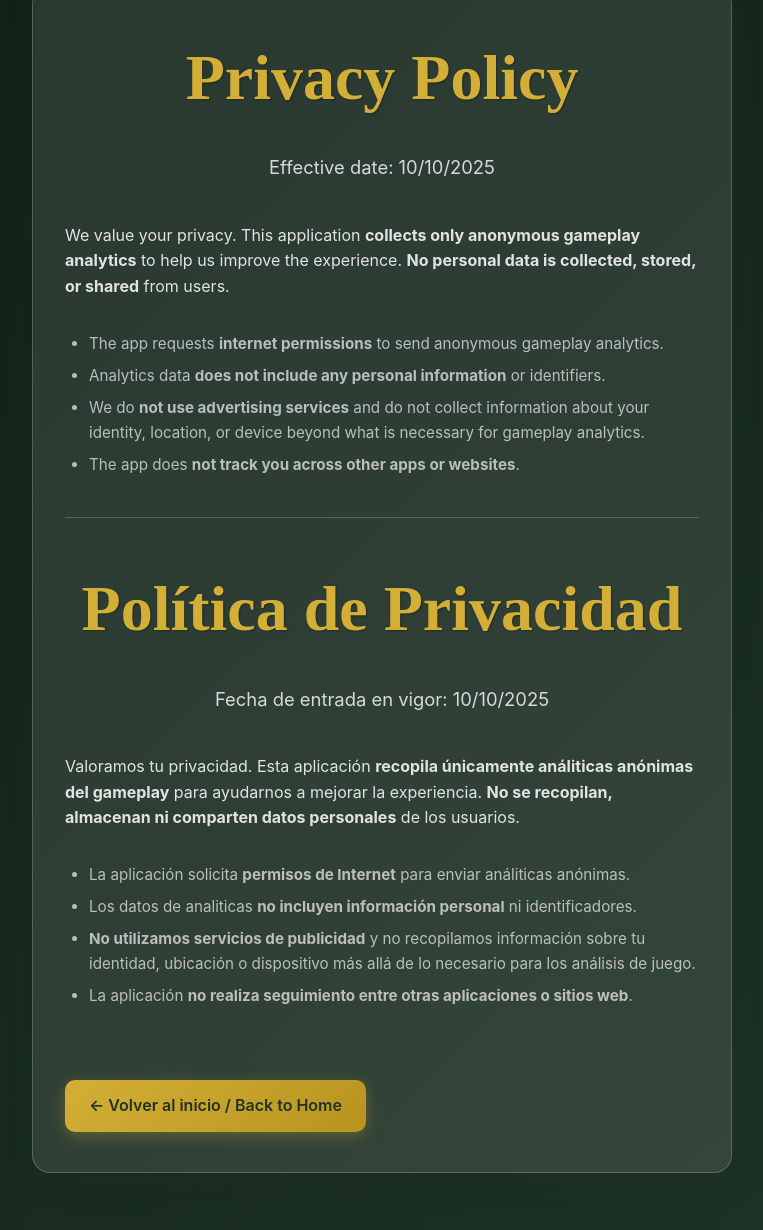
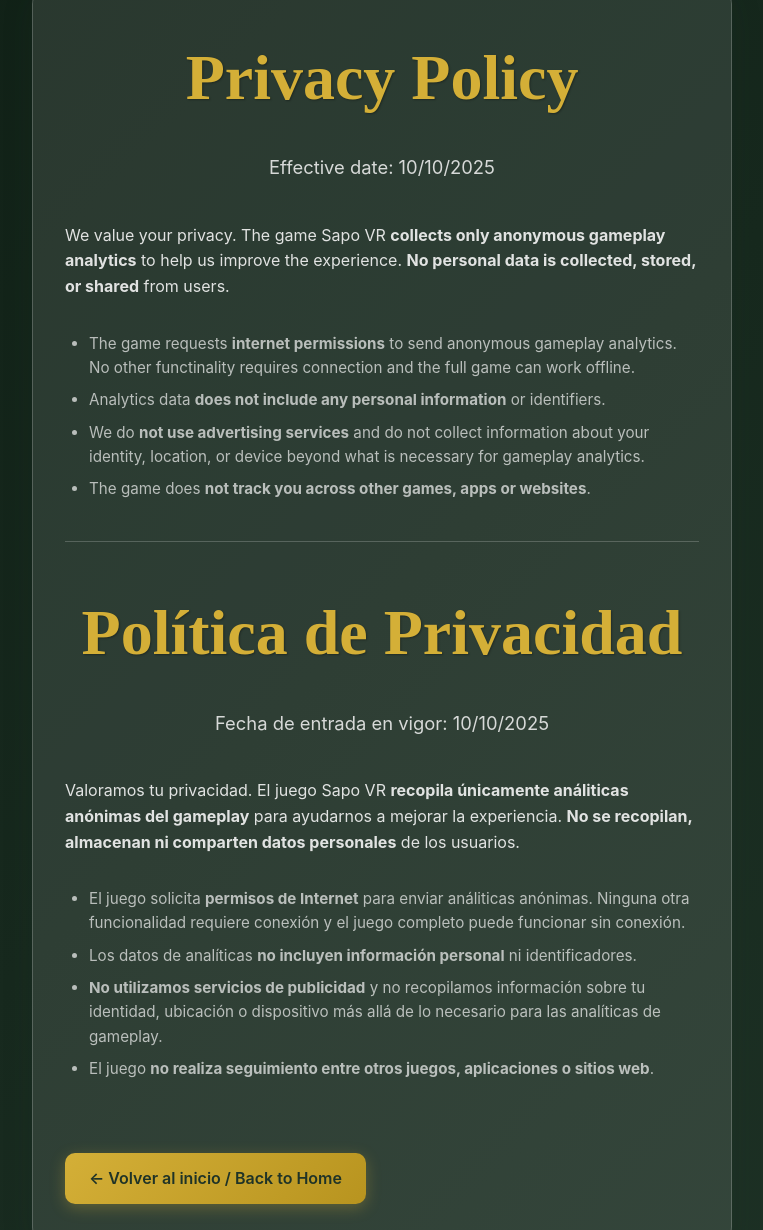
Before and after one commit to MauricioMeza/SapoWeb, a website: page privacy.html in a window 1280 px wide. Shown: the part 126-1356 px from the top of the page, without its empty margins (258-1021 px from the left). Drawn offline with Linux system fonts and the light colour scheme.

Commit message:
cambios en privacidad

```diff
--- a/privacy.html
+++ b/privacy.html
@@ -20,22 +20,22 @@
       <div class="privacy-box">
         <h2 class="section-title">Privacy Policy</h2>
         <p class="contact-section-subtitle">Effective date: 10/10/2025</p>
-        <p class="developer-description">We value your privacy. This application <strong>collects only anonymous gameplay analytics</strong> to help us improve the experience. <strong>No personal data is collected, stored, or shared</strong> from users.</p>
+        <p class="developer-description">We value your privacy. The game Sapo VR <strong>collects only anonymous gameplay analytics</strong> to help us improve the experience. <strong>No personal data is collected, stored, or shared</strong> from users.</p>
         <ul class="footer-links">
-          <li>The app requests <strong>internet permissions</strong> to send anonymous gameplay analytics.</li>
+          <li>The game requests <strong>internet permissions</strong> to send anonymous gameplay analytics. No other functinality requires connection and the full game can work offline.</li>
           <li>Analytics data <strong>does not include any personal information</strong> or identifiers.</li>
           <li>We do <strong>not use advertising services</strong> and do not collect information about your identity, location, or device beyond what is necessary for gameplay analytics.</li>
-          <li>The app does <strong>not track you across other apps or websites</strong>.</li>
+          <li>The game does <strong>not track you across other games, apps or websites</strong>.</li>
         </ul>
         <hr style="margin:2.5rem 0; border: none; border-top: 1px solid var(--glass-border);" />
         <h2 class="section-title">Política de Privacidad</h2>
         <p class="contact-section-subtitle">Fecha de entrada en vigor: 10/10/2025</p>
-        <p class="developer-description">Valoramos tu privacidad. Esta aplicación <strong>recopila únicamente análiticas anónimas del gameplay</strong> para ayudarnos a mejorar la experiencia. <strong>No se recopilan, almacenan ni comparten datos personales</strong> de los usuarios.</p>
+        <p class="developer-description">Valoramos tu privacidad. El juego Sapo VR <strong>recopila únicamente análiticas anónimas del gameplay</strong> para ayudarnos a mejorar la experiencia. <strong>No se recopilan, almacenan ni comparten datos personales</strong> de los usuarios.</p>
         <ul class="footer-links">
-          <li>La aplicación solicita <strong>permisos de Internet</strong> para enviar análiticas anónimas.</li>
-          <li>Los datos de analiticas <strong>no incluyen información personal</strong> ni identificadores.</li>
-          <li><strong>No utilizamos servicios de publicidad</strong> y no recopilamos información sobre tu identidad, ubicación o dispositivo más allá de lo necesario para los análisis de juego.</li>
-          <li>La aplicación <strong>no realiza seguimiento entre otras aplicaciones o sitios web</strong>.</li>
+          <li>El juego solicita <strong>permisos de Internet</strong> para enviar análiticas anónimas. Ninguna otra funcionalidad requiere conexión y el juego completo puede funcionar sin conexión.</li>
+          <li>Los datos de analíticas <strong>no incluyen información personal</strong> ni identificadores.</li>
+          <li><strong>No utilizamos servicios de publicidad</strong> y no recopilamos información sobre tu identidad, ubicación o dispositivo más allá de lo necesario para las analíticas de gameplay.</li>
+          <li>El juego <strong>no realiza seguimiento entre otros juegos, aplicaciones o sitios web</strong>.</li>
         </ul>
         <a href="index.html" class="developer-link" style="margin-top:2.5rem;display:inline-block;">← Volver al inicio / Back to Home</a>
       </div>
```
